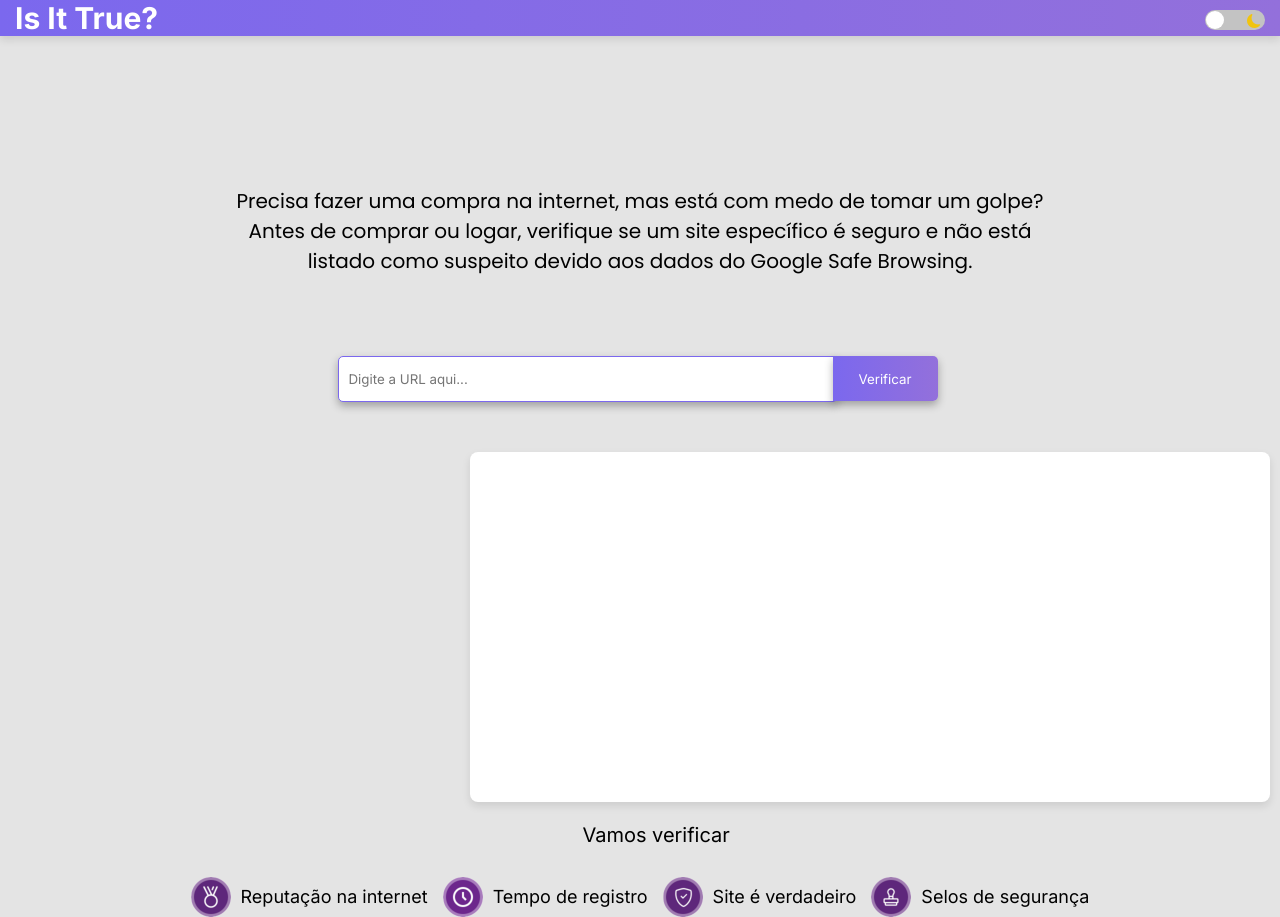
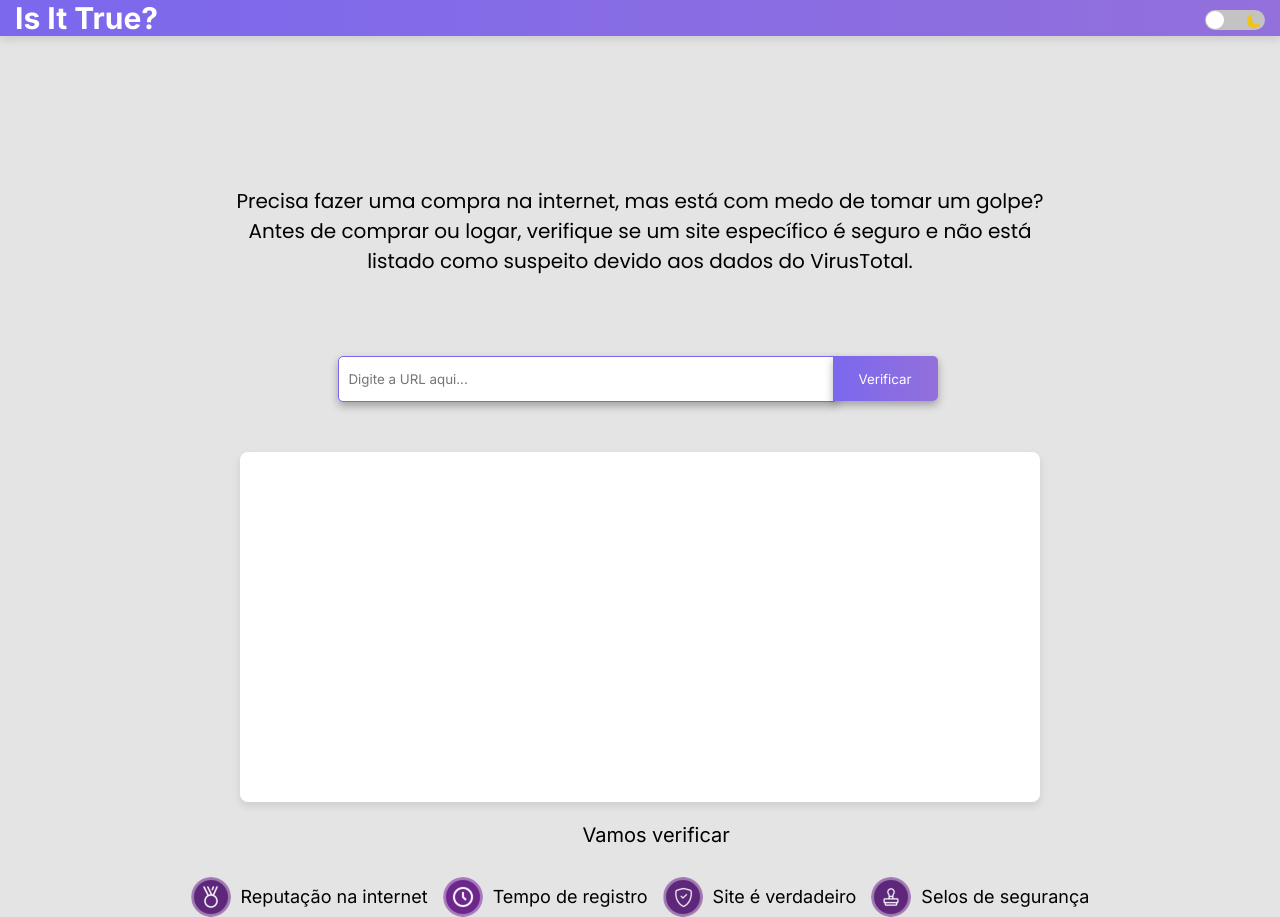
Before and after one commit to yandorneles/Is-It-True, a Flask app: page / in a window 1280 px wide. Run offline with Flask 3, Linux system fonts and the light colour scheme.

Commit message:
Atualizado código

```diff
--- a/app/static/css/styles.css
+++ b/app/static/css/styles.css
@@ -1,5 +1,7 @@
 @import url('https://fonts.googleapis.com/css2?family=Inter:ital,opsz,wght@0,14..32,100..900;1,14..32,100..900&family=Poppins:ital,wght@0,100;0,200;0,300;0,400;0,500;0,600;0,700;0,800;0,900;1,100;1,200;1,300;1,400;1,500;1,600;1,700;1,800;1,900&family=Roboto:ital,wght@0,100..900;1,100..900&display=swap');
 
+
+/*Corpo do código */
 *{
     padding: 0px;
     margin: 0px;
@@ -170,10 +172,10 @@ button:hover{
 }
 
 #result {
+    margin: 0 auto;
     margin-top: 50px;
     background: #fff;
     width: 800px;
-    margin-left: 470px;
     text-align: left;
     border-radius: 8px;
     padding: 15px;
--- a/app/templates/index.html
+++ b/app/templates/index.html
@@ -12,9 +12,8 @@
 </head>
 
 <body>
-    <div class="container">
-        <!-- Cabeçalho-->
-        <header class="title-main">
+    <!-- Cabeçalho-->
+    <header class="title-main">
         <nav>
             <a href="">Is It True?</a>
             <div class="bright" id="bright" role="switch" aria-label="Alternar tema claro/escuro">
@@ -25,24 +24,28 @@
         </nav>
     </header>
 
+    <!--Parágrafo-->
     <main>
         <section class="paragraph-apresentation">
             <p>
                 Precisa fazer uma compra na internet, mas está com medo de tomar um golpe?<br>
                 Antes de comprar ou logar, verifique se um site específico é seguro e não está<br>
-                listado como suspeito devido aos dados do Google Safe Browsing.
+                listado como suspeito devido aos dados do VirusTotal.
             </p>
         </section>
 
+        <!--Campo de verificação e Botão-->
         <section class="box-search">
             <input id="urlInput" type="text" placeholder="Digite a URL aqui..." />
             <button type="button" onclick="checkURL()">Verificar</button>
         </section>
 
+        <!--Campo do relátorio-->
         <div class="resultado">
             <pre id="result"></pre>
         </div>
 
+        <!--Icones ao final da página-->
         <section class="we-check" aria-label="Verificações realizadas">
             <p class="pwe-check">Vamos verificar</p>
             <ul>
@@ -67,5 +70,4 @@
     </main>
     <script src="{{ url_for('static', filename='js/script.js') }}"></script>
 </body>
-
 </html>
```
